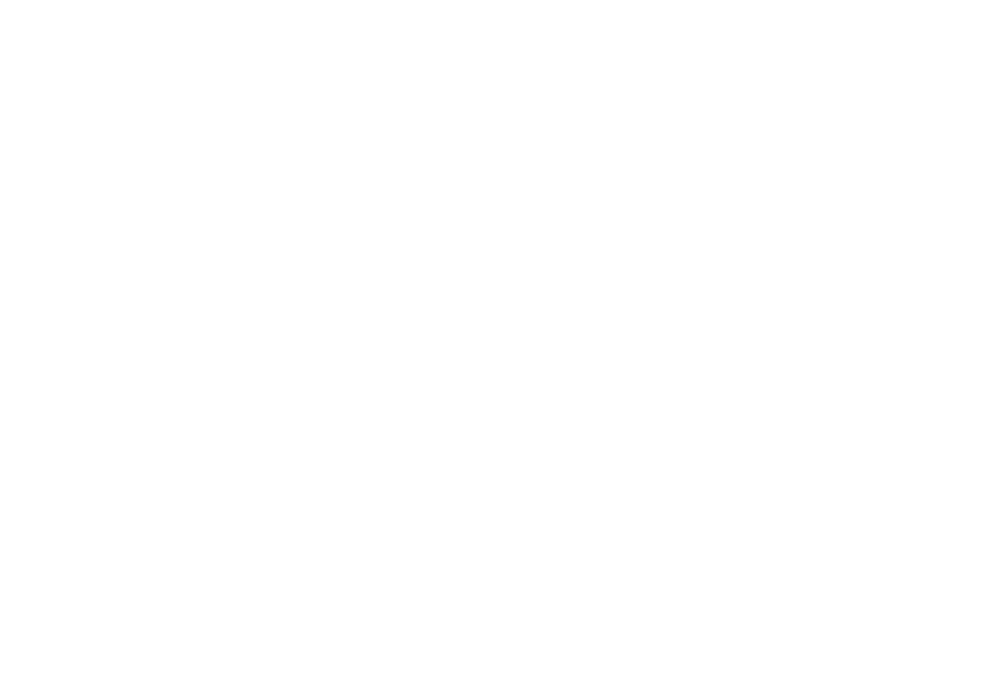
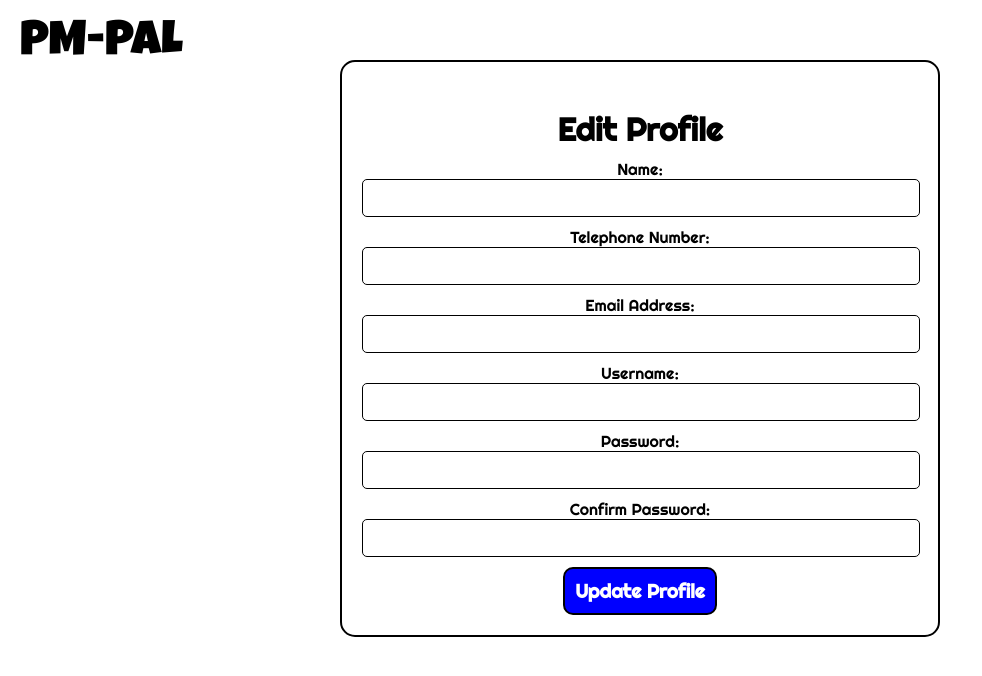
Before and after one commit to GrumpyRobot21/PP5-PM-PAL, a React (Create React App) app in the folder frontend/pmpalr/: page /profile in a window 1280 px wide. Before the commit this address had no page. Shown: the top 676 px of the page, without its empty margins (0-982 px from the left). Built offline with nearby package versions, Linux system fonts and the light colour scheme.

Commit message:
add edit profile page component and functionality. Redirect to task list on submission

```diff
--- a/frontend/pmpalr/src/App.js
+++ b/frontend/pmpalr/src/App.js
@@ -2,6 +2,7 @@
 import { BrowserRouter as Router, Routes, Route } from 'react-router-dom';
 import HomePage from './components/HomePage';
 import CreateProfilePage from './components/CreateProfilePage';
+import ProfilePage from './components/ProfilePage';
 import TaskPage from './components/TaskPage';
 import './App.css';
 
@@ -13,6 +14,7 @@
           <Route path="/" element={<HomePage />} />
           <Route path="/create-profile" element={<CreateProfilePage />} />
           <Route path="/tasks" element={<TaskPage />} />
+          <Route path="/profile" element={<ProfilePage />} />
         </Routes>
       </div>
     </Router>
--- /dev/null
+++ b/frontend/pmpalr/src/components/ProfilePage.css
@@ -0,0 +1,79 @@
+/* ProfilePage.css */
+
+.profile-page {
+  display: flex;
+  flex-direction: column;
+  align-items: center;
+  /* Center items horizontally */
+  padding: 40px;
+  font-family: 'Righteous', cursive;
+}
+
+.central-content {
+  border: 2px solid black;
+  border-radius: 15px;
+  padding: 20px;
+  max-width: 600px;
+  width: 100%;
+  box-sizing: border-box;
+  margin-top: 20px;
+  background-color: white;
+  display: flex;
+  /* Use flexbox to center child items */
+  flex-direction: column;
+  /* Stack child items vertically */
+  align-items: center;
+  /* Center child items horizontally */
+}
+
+.styled-title {
+  font-family: 'Luckiest Guy', cursive;
+  font-size: 3em;
+  position: absolute;
+  top: 20px;
+  left: 20px;
+  color: black;
+}
+
+.title {
+  font-family: 'Righteous', cursive;
+  font-size: 2em;
+  margin-bottom: 10px;
+}
+
+.profile-form {
+  display: flex;
+  flex-direction: column;
+  width: 100%;
+  /* Make the form fill the container */
+}
+
+.profile-input {
+  padding: 10px;
+  margin-bottom: 10px;
+  border: 1px solid black;
+  border-radius: 5px;
+  width: calc(100% - 20px);
+  /* Adjusted width */
+}
+
+.confirm-profile-button {
+  padding: 10px;
+  border: 2px solid black;
+  background-color: blue;
+  color: white;
+  cursor: pointer;
+  border-radius: 10px;
+  font-weight: bold;
+  font-size: 1.2em;
+  font-family: 'Righteous', cursive;
+  text-decoration: none;
+  min-width: 150px;
+  /* Adjusted width */
+  align-self: center;
+  /* Center the button within the container */
+}
+
+.confirm-profile-button:hover {
+  background-color: green;
+}
--- /dev/null
+++ b/frontend/pmpalr/src/components/ProfilePage.js
@@ -0,0 +1,108 @@
+import React, { useState } from 'react';
+import { useNavigate } from 'react-router-dom';
+import './ProfilePage.css';
+
+const ProfilePage = () => {
+  const [formData, setFormData] = useState({
+    name: '',
+    telephone: '',
+    email: '',
+    username: '',
+    password: '',
+    confirmPassword: ''
+  });
+
+  const navigate = useNavigate();
+
+  const handleChange = (e) => {
+    const { name, value } = e.target;
+    setFormData({ ...formData, [name]: value });
+  };
+
+  const handleUpdateProfile = () => {
+    // Update profile data logic here
+
+    // Navigate back to the task page
+    navigate('/tasks');
+  };
+
+  const handleSubmit = (e) => {
+    e.preventDefault();
+    console.log('Form submitted:', formData);
+  };
+
+  return (
+    <div className="profile-page">
+      <h1 className="pm-pal-text styled-title">PM-PAL</h1>
+
+      <div className="central-content">
+        <h2 className="title">Edit Profile</h2>
+        <form onSubmit={handleSubmit} className="profile-form">
+          <label htmlFor="name">Name:</label>
+          <input
+            type="text"
+            name="name"
+            onChange={handleChange}
+            value={formData.name}
+            className="profile-input"
+          />
+
+          <label htmlFor="telephone">Telephone Number:</label>
+          <input
+            type="text"
+            name="telephone"
+            onChange={handleChange}
+            value={formData.telephone}
+            className="profile-input"
+          />
+
+          <label htmlFor="email">Email Address:</label>
+          <input
+            type="email"
+            name="email"
+            onChange={handleChange}
+            value={formData.email}
+            className="profile-input"
+          />
+
+          <label htmlFor="username">Username:</label>
+          <input
+            type="text"
+            name="username"
+            onChange={handleChange}
+            value={formData.username}
+            className="profile-input"
+          />
+
+          <label htmlFor="password">Password:</label>
+          <input
+            type="password"
+            name="password"
+            onChange={handleChange}
+            value={formData.password}
+            className="profile-input"
+          />
+
+          <label htmlFor="confirmPassword">Confirm Password:</label>
+          <input
+            type="password"
+            name="confirmPassword"
+            onChange={handleChange}
+            value={formData.confirmPassword}
+            className="profile-input"
+          />
+
+          <button
+            type="button"
+            onClick={handleUpdateProfile}
+            className="confirm-profile-button"
+          >
+            Update Profile
+          </button>
+        </form>
+      </div>
+    </div>
+  );
+};
+
+export default ProfilePage;
--- a/frontend/pmpalr/src/components/TaskPage.css
+++ b/frontend/pmpalr/src/components/TaskPage.css
@@ -273,3 +273,10 @@
   border-radius: 10px;
   font-family: 'Righteous', cursive;
 }
+
+.instruction-text {
+  color: black;
+  font-weight: bold;
+  font-family: 'Righteous', sans-serif;
+  margin-bottom: 10px;
+}
--- a/frontend/pmpalr/src/components/TaskPage.js
+++ b/frontend/pmpalr/src/components/TaskPage.js
@@ -1,5 +1,6 @@
 import React, { useState, useEffect } from 'react';
 import { FaEdit, FaTrash } from 'react-icons/fa';
+import { useNavigate } from 'react-router-dom';
 import ConfirmDeleteDialog from './ConfirmDeleteDialog';
 import './TaskPage.css';
 import TaskEditForm from './TaskEditForm';
@@ -11,6 +12,7 @@
 };
 
 const TaskPage = () => {
+  const navigate = useNavigate();
   const [tasks, setTasks] = useState([]);
   const [taskData, setTaskData] = useState({ title: '', description: '', dueDate: '', status: 'Open' });
   const [showCreateTaskFields, setShowCreateTaskFields] = useState(false);
@@ -20,6 +22,11 @@
   const handleFileChange = (e) => {
     const file = e.target.files[0];
     setTaskData({ ...taskData, file });
+  };
+
+
+  const handleEditProfile = () => {
+    navigate('/profile');
   };
 
   // Added a test task on component mount for testing purposes
@@ -82,7 +89,9 @@
       <h1 className="pm-pal-title styled-title">PM-PAL</h1>
 
       <div className="top-right-buttons">
-        <button className="edit-profile-button">Edit Profile</button>
+        <button className="edit-profile-button" onClick={handleEditProfile}>
+          Edit Profile
+        </button>
         <button className="logout-button">Logout</button>
       </div>
 
@@ -152,6 +161,10 @@
           <button className="search-button">Search Tasks</button>
         </div>
 
+        <div className="instruction-text">
+          Click on a task to view/hide details.
+        </div>
+
         {/* Task List */}
         {tasks.map((task) => (
           <div key={task.id} className="task-item" onClick={() => handleTaskClick(task)}>
```
